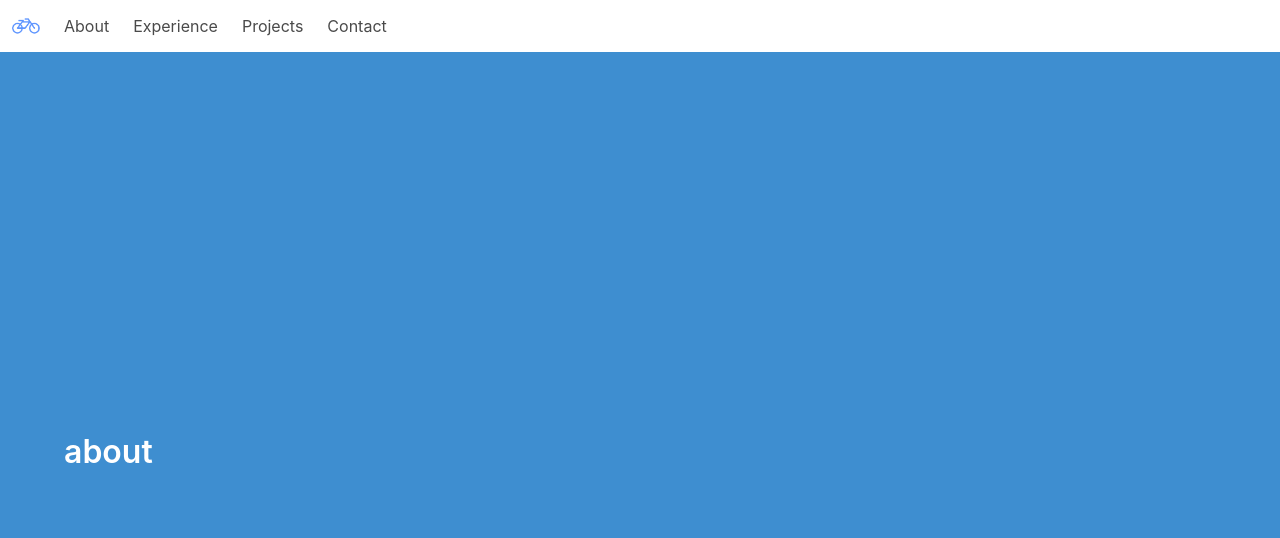
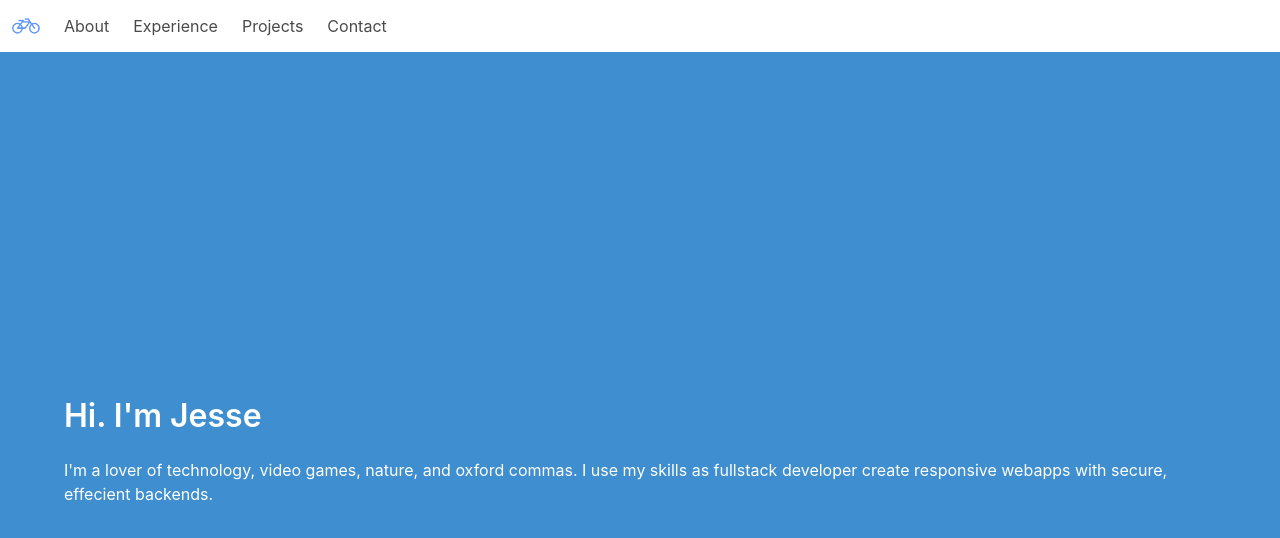
Before and after one commit to entimaniac/personalWebsite, an Angular app: page / in a window 1280 px wide. Shown: the top 538 px of the page. Built offline with nearby package versions, Linux system fonts and the light colour scheme.

Commit message:
update about component and firebase config

```diff
--- a/package.json
+++ b/package.json
@@ -7,7 +7,8 @@
     "build": "ng build",
     "test": "ng test",
     "lint": "ng lint",
-    "e2e": "ng e2e"
+    "e2e": "ng e2e",
+    "deploy": "ng build --prod && firebase deploy"
   },
   "private": true,
   "dependencies": {
--- a/src/app/about/about.component.css
+++ b/src/app/about/about.component.css
@@ -0,0 +1,9 @@
+:root {
+  --black-bis: hsl(0, 0%, 7%);
+  --black-ter: hsl(0, 0%, 14%);
+  --grey-darker: hsl(0, 0%, 21%);
+  --grey-dark: hsl(0, 0%, 29%);
+  --grey-light: hsl(0, 0%, 71%);
+  --grey-lighter: hsl(0, 0%, 86%);
+  --white-ter: hsl(0, 0%, 96%);
+}
--- a/src/app/about/about.component.html
+++ b/src/app/about/about.component.html
@@ -1,7 +1,8 @@
 <section id="aboutSectionId" class="hero is-info is-fullheight">
   <div class="hero-body">
     <div class="container">
-      <h1 class="title">about</h1>
+      <h1 class="title">Hi. I'm Jesse</h1>
+      <p>I'm a lover of technology, video games, nature, and oxford commas. I use my skills as fullstack developer create responsive webapps with secure, effecient backends.</p>
     </div>
   </div>
 </section>
```
Also changed, not shown: firebase.json, 1 other file (tests, documents, lock files or other folders).
